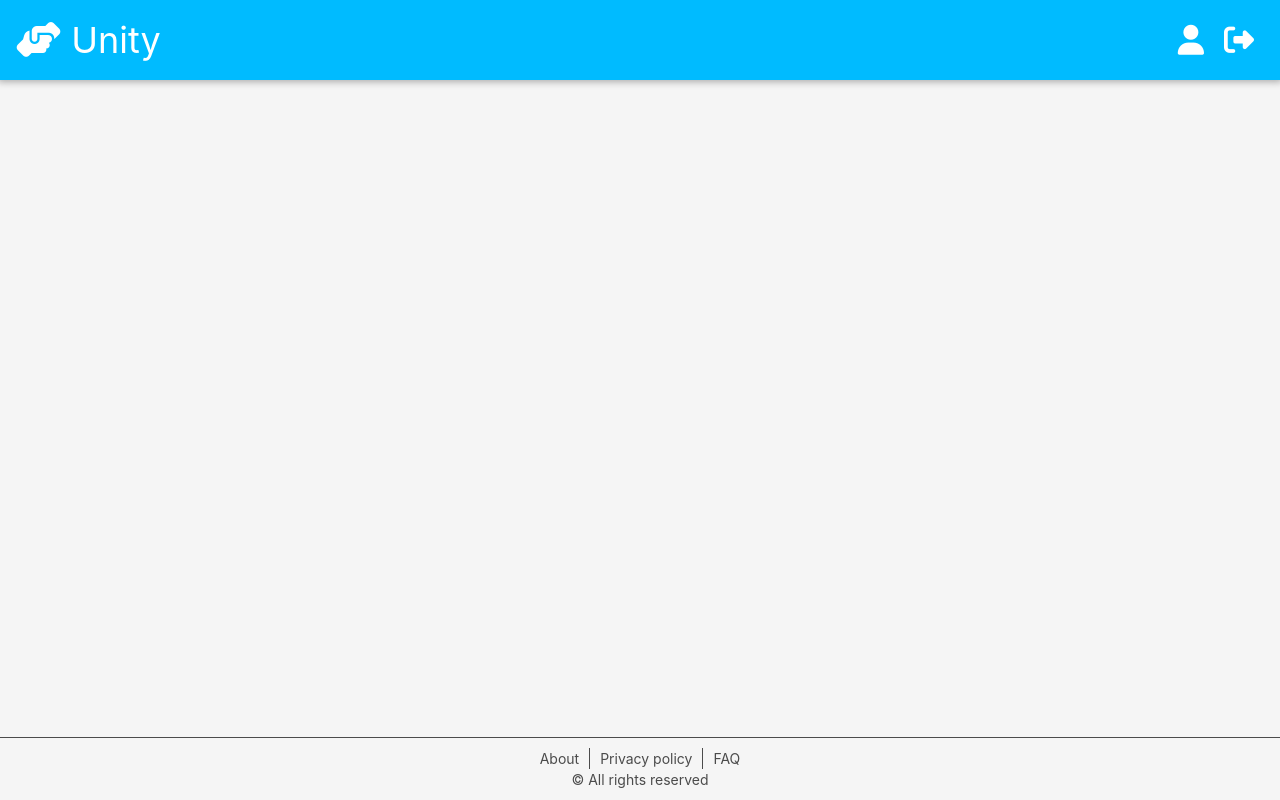
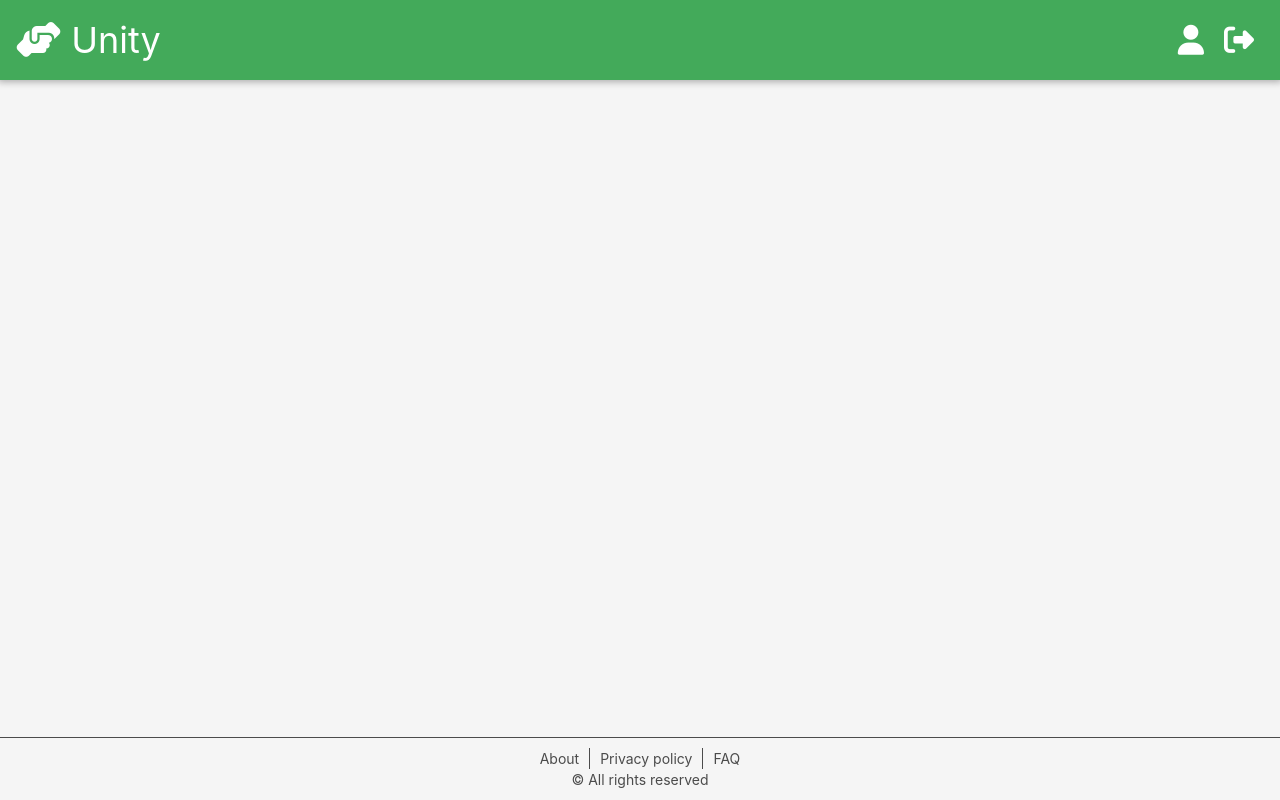
Before and after one commit to Mykola15/Unity, a React (Create React App) app: page /login in a window 1280 px wide. Built offline with nearby package versions, Linux system fonts and the light colour scheme.

Commit message:
Change header color.

```diff
--- a/src/components/Header/Header.scss
+++ b/src/components/Header/Header.scss
@@ -2,7 +2,7 @@
 
 .main-navbar {
   color: white;
-  background: #00BBFF;
+  background: #43AA5A;
   box-shadow: 0 0 7px 2px rgba(0,0,0,.3);
   padding: 30px;
   margin-bottom: 30px;
```
